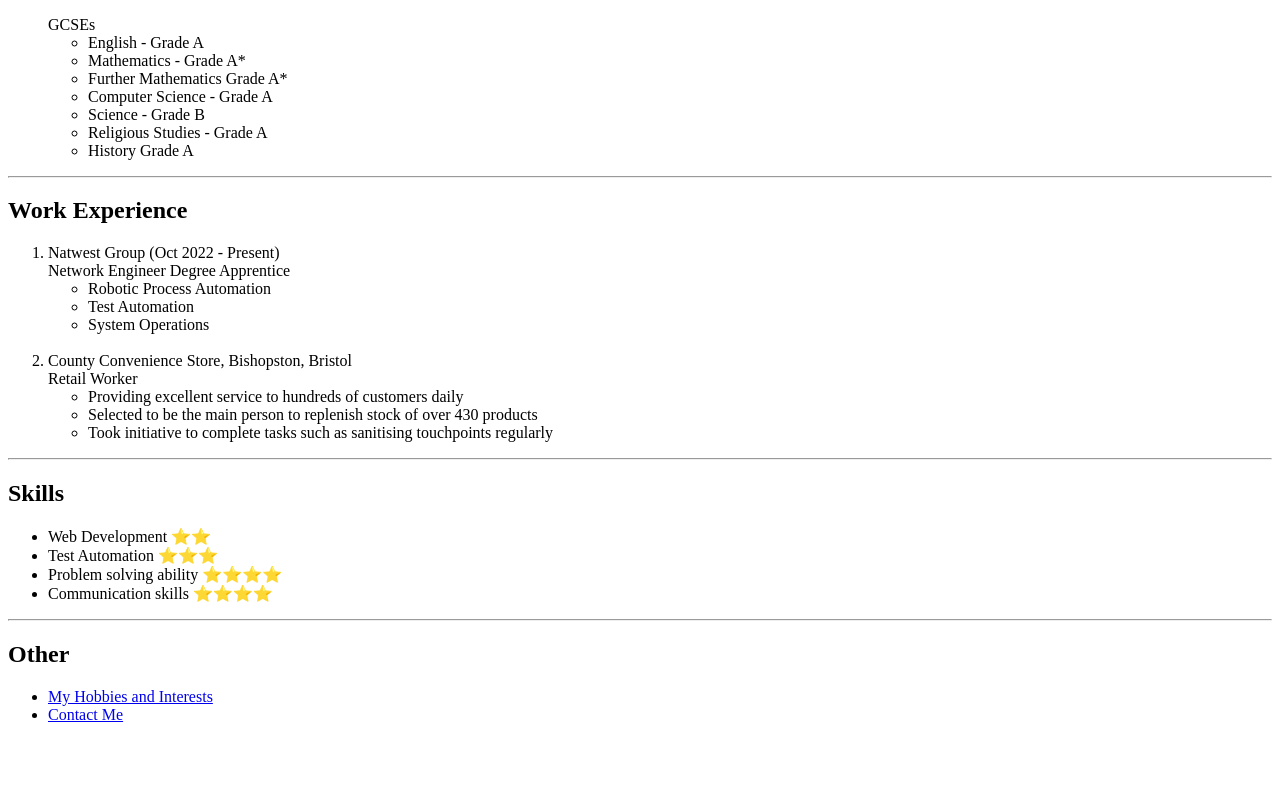
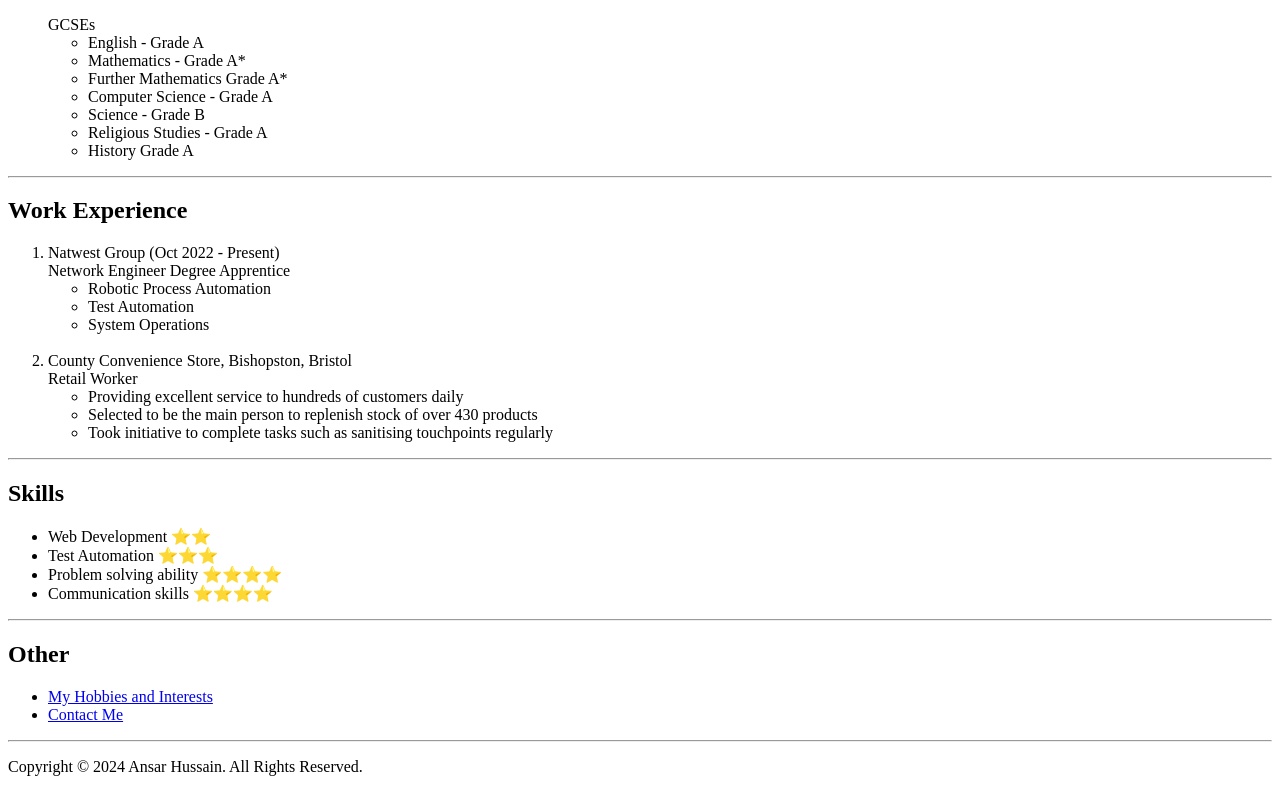
Before and after one commit to Ansar-H/Ansar-s-Online-Web-CV, a plain HTML site: page index.html in a window 1280 px wide. Shown: the part 844-1636 px from the top of the page. Before the commit the page ends 1584 px from the top, so only its background shows below. Drawn offline with Linux system fonts and the light colour scheme.

Commit message:
Update index.html

```diff
--- a/index.html
+++ b/index.html
@@ -85,7 +85,9 @@
         <li><a href="./hobbies-and-interests.html">My Hobbies and Interests</a></li>
         <li><a href="./contact-me.html">Contact Me</a></li>
     </ul>
-
-
+    <hr />
+    <footer>
+        <p>Copyright © 2024 Ansar Hussain. All Rights Reserved.</p>
+    </footer>
 </body>
 </html>
```
